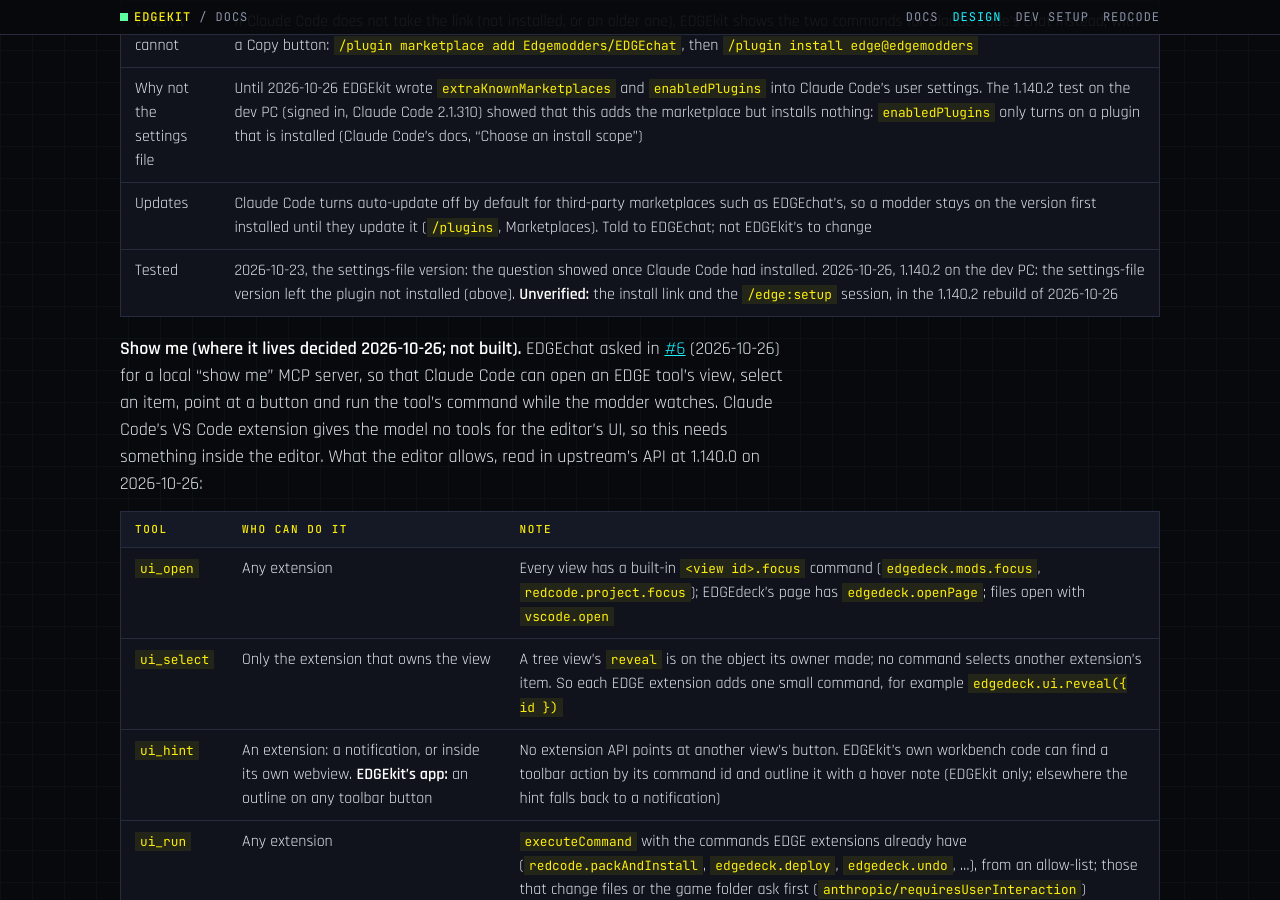
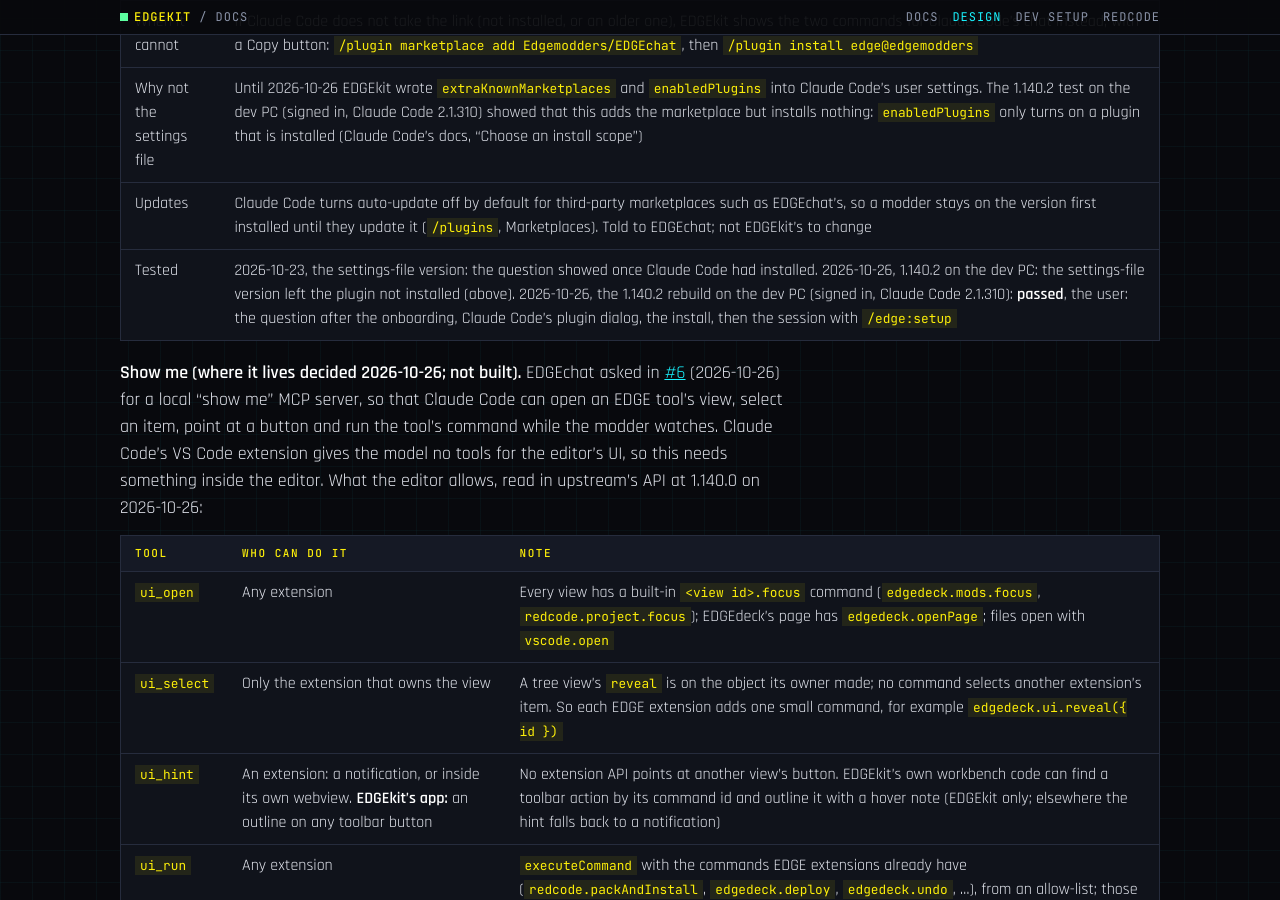
Before and after one commit to Edgemodders/EDGEkit, a Jekyll site: the page built from docs/design.md, in a window 1280 px wide and 900 px high, scrolled down 6542 px. Built offline with Jekyll 4.4.1, drawn with Linux system fonts in a browser that asks for light colours; our own code applies the rules of GitHub Pages for plain Markdown files.

Commit message:
Notes: Claude Code for EDGE passed the user's test on 1.140.2
Co-Authored-By: Claude Opus 5.5 <noreply@anthropic.com>

```diff
--- a/docs/design.md
+++ b/docs/design.md
@@ -114,7 +114,7 @@ On the first start, upstream asks before Claude Code installs: "Do you trust the
 | When it cannot | If Claude Code does not take the link (not installed, or an older one), EDGEkit shows the two commands for Claude Code's chat instead, with a Copy button: `/plugin marketplace add Edgemodders/EDGEchat`, then `/plugin install edge@edgemodders` |
 | Why not the settings file | Until 2026-10-26 EDGEkit wrote `extraKnownMarketplaces` and `enabledPlugins` into Claude Code's user settings. The 1.140.2 test on the dev PC (signed in, Claude Code 2.1.310) showed that this adds the marketplace but installs nothing: `enabledPlugins` only turns on a plugin that is installed (Claude Code's docs, "Choose an install scope") |
 | Updates | Claude Code turns auto-update off by default for third-party marketplaces such as EDGEchat's, so a modder stays on the version first installed until they update it (`/plugins`, Marketplaces). Told to EDGEchat; not EDGEkit's to change |
-| Tested | 2026-10-23, the settings-file version: the question showed once Claude Code had installed. 2026-10-26, 1.140.2 on the dev PC: the settings-file version left the plugin not installed (above). **Unverified:** the install link and the `/edge:setup` session, in the 1.140.2 rebuild of 2026-10-26 |
+| Tested | 2026-10-23, the settings-file version: the question showed once Claude Code had installed. 2026-10-26, 1.140.2 on the dev PC: the settings-file version left the plugin not installed (above). 2026-10-26, the 1.140.2 rebuild on the dev PC (signed in, Claude Code 2.1.310): **passed**, the user: the question after the onboarding, Claude Code's plugin dialog, the install, then the session with `/edge:setup` |
 
 **Show me (where it lives decided 2026-10-26; not built).** EDGEchat asked in [#6](https://github.com/Edgemodders/EDGEkit/issues/6) (2026-10-26) for a local "show me" MCP server, so that Claude Code can open an EDGE tool's view, select an item, point at a button and run the tool's command while the modder watches. Claude Code's VS Code extension gives the model no tools for the editor's UI, so this needs something inside the editor. What the editor allows, read in upstream's API at 1.140.0 on 2026-10-26:
 
```
Also changed, not shown: CLAUDE.md (+1 -1 lines).
